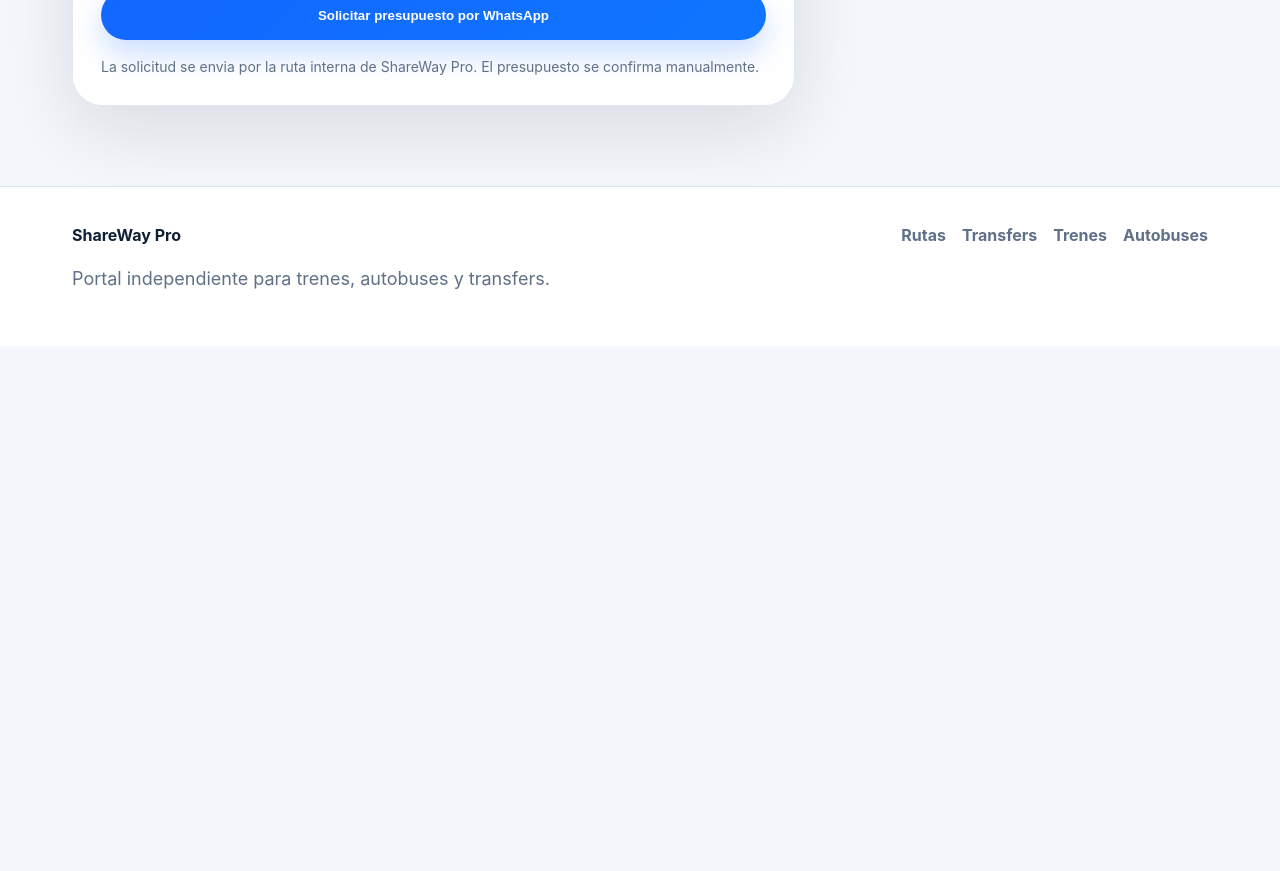
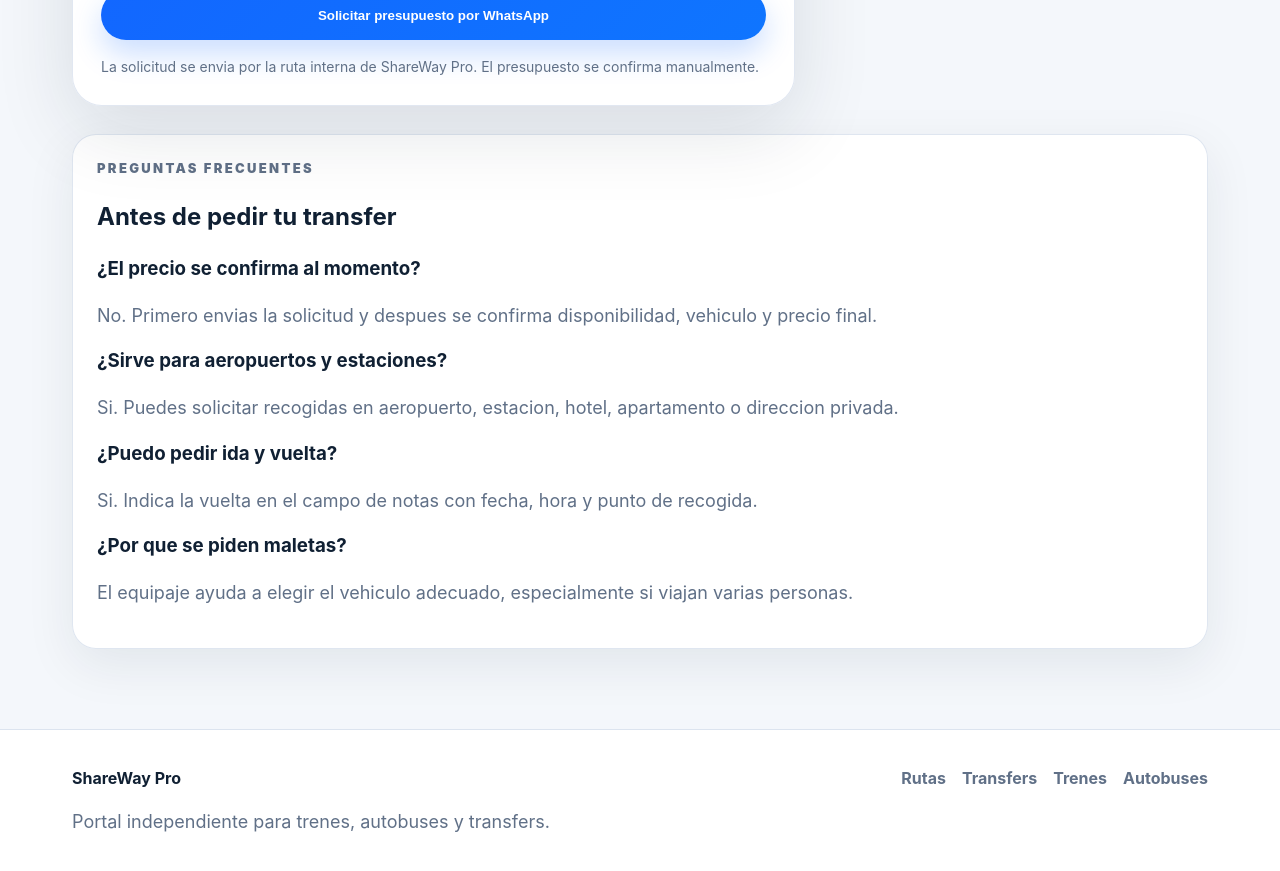
Before and after one commit to fuadel21/shareway-pro, a Next.js app: page /traslados in a window 1280 px wide. Shown: the part 840-1711 px from the top of the page. Before the commit the page ends 1186 px from the top, so only its background shows below. Built offline with nearby package versions, Linux system fonts and the light colour scheme; no server answers.

Commit message:
add transfer faq section

```diff
--- a/pages/traslados.tsx
+++ b/pages/traslados.tsx
@@ -5,6 +5,13 @@ import { useRouter } from 'next/router';
 function first(value: string | string[] | undefined) {
   return Array.isArray(value) ? value[0] || '' : value || '';
 }
+
+const faqs = [
+  ['¿El precio se confirma al momento?', 'No. Primero envias la solicitud y despues se confirma disponibilidad, vehiculo y precio final.'],
+  ['¿Sirve para aeropuertos y estaciones?', 'Si. Puedes solicitar recogidas en aeropuerto, estacion, hotel, apartamento o direccion privada.'],
+  ['¿Puedo pedir ida y vuelta?', 'Si. Indica la vuelta en el campo de notas con fecha, hora y punto de recogida.'],
+  ['¿Por que se piden maletas?', 'El equipaje ayuda a elegir el vehiculo adecuado, especialmente si viajan varias personas.']
+];
 
 export default function TrasladosPage() {
   const router = useRouter();
@@ -88,6 +95,19 @@ export default function TrasladosPage() {
             </ul>
           </aside>
         </section>
+
+        <section className="content-section faq-section">
+          <p className="eyebrow">Preguntas frecuentes</p>
+          <h2>Antes de pedir tu transfer</h2>
+          <div className="faq-grid">
+            {faqs.map(([question, answer]) => (
+              <article className="faq-item" key={question}>
+                <h3>{question}</h3>
+                <p>{answer}</p>
+              </article>
+            ))}
+          </div>
+        </section>
       </main>
     </>
   );
```
